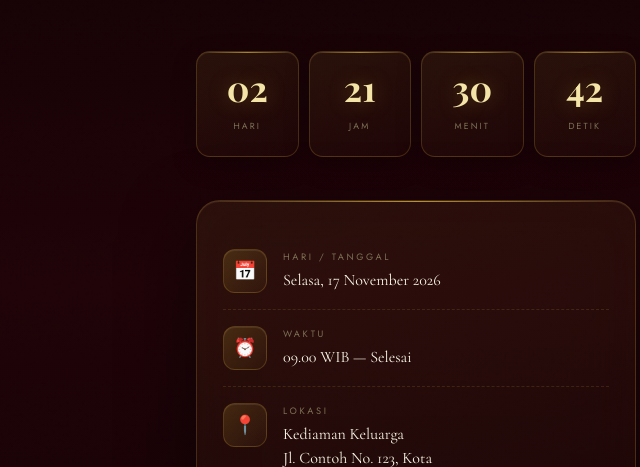
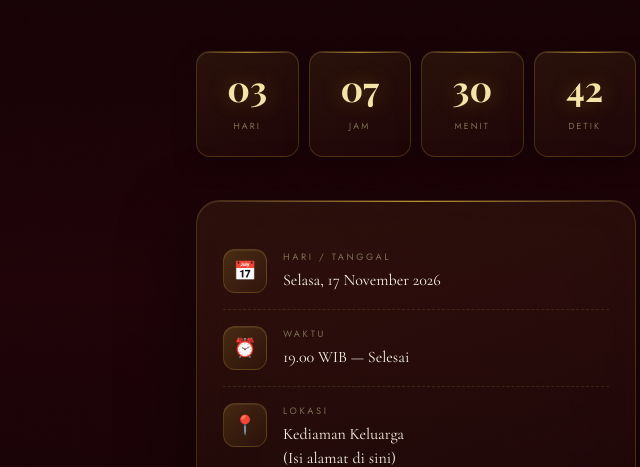
Before and after one commit to MargarethaTeklaFernandes/Undangan-Syukuran-Wisuda-Margaretha-Tekla-Fernandes, a plain HTML site: page index.html in a window 1280 px wide. Both pictures are taken after a click on the button "BUKA UNDANGAN". Shown: the part 333-800 px from the top of the page, 224-864 px from the left. Drawn offline with nearby package versions, Linux system fonts and the light colour scheme; a web font is replaced by a local one.

Commit message:
Update index.html

```diff
--- a/index.html
+++ b/index.html
@@ -828,7 +828,7 @@
     <p class="eyebrow reveal">Undangan Syukuran Wisuda</p>
 
     <div class="photo-wrapper reveal" id="photoWrapper">
-      <!-- GANTI src INI DENGAN FOTO MARGARETHA. CONTOH: src="assets/foto.jpg" -->
+      <!-- GANTI src INI DENGAN FOTO MARGARETHA. CONTOH: src="Tekla.jpeg" -->
       <img class="cover-photo"
            src="Tekla.jpeg"
            alt="Foto Margaretha Tekla Fernandes"
@@ -884,24 +884,24 @@
           <div class="event-icon">📅</div>
           <div>
             <p class="event-label">Hari / Tanggal</p>
-            <p class="event-value" data-date>Minggu, 20 Desember 2026</p>
+            <p class="event-value" data-date>Selasa, 17 November 2026</p>
           </div>
         </div>
         <div class="event-row">
           <div class="event-icon">⏰</div>
           <div>
             <p class="event-label">Waktu</p>
-            <p class="event-value" data-time>09.00 WIB — Selesai</p>
+            <p class="event-value" data-time>19.00 WIB — Selesai</p>
           </div>
         </div>
         <div class="event-row">
           <div class="event-icon">📍</div>
           <div>
             <p class="event-label">Lokasi</p>
-            <p class="event-value" data-location>Kediaman Keluarga<br>Jl. Contoh No. 123, Kota</p>
+            <p class="event-value" data-location>Kediaman Keluarga<br>(Isi alamat di sini)</p>
           </div>
         </div>
-        <a class="map-btn" data-map-link href="https://maps.google.com" target="_blank" rel="noopener">
+        <a class="map-btn" data-map-link href="#" target="_blank" rel="noopener">
           <svg viewBox="0 0 24 24" width="16" height="16" fill="none" stroke="currentColor" stroke-width="2" stroke-linecap="round" stroke-linejoin="round"><path d="M21 10c0 7-9 13-9 13s-9-6-9-13a9 9 0 0 1 18 0z"/><circle cx="12" cy="10" r="3"/></svg>
           Lihat Lokasi
         </a>
@@ -963,6 +963,7 @@
     <path d="M9 18V5l12-2v13"/><circle cx="6" cy="18" r="3"/><circle cx="18" cy="16" r="3"/>
   </svg>
 </button>
+<!-- Bagian lagu: Link ini menggunakan lagu Canon in D -->
 <audio id="bgMusic" loop preload="auto">
   <source src="https://ia801504.us.archive.org/22/items/PachelbelCanonInD_201512/CanonInD.mp3" type="audio/mpeg">
 </audio>
@@ -979,11 +980,11 @@
   var CONFIG = {
     nama: 'Margaretha Tekla Fernandes',
     gelar: 'S.Kom.',
-    eventDate: '2026-11-17T09:00:00+07:00',     // ✅ Tanggal 17 Nov 2026, jam 09.00 WIB
+    eventDate: '2026-11-17T19:00:00+07:00',     // ✅ Diubah ke jam 19.00 (7 Malam)
     tanggalTeks: 'Selasa, 17 November 2026',     // ✅ Teks tanggal
-    waktuTeks: '09.00 WIB — Selesai',
-    lokasiTeks: 'Kediaman Keluarga<br>Jl. Contoh No. 123, Kota', // GANTI ALAMAT
-    mapLink: 'https://maps.google.com/?q=-6.200000,106.816666',  // GANTI LINK MAPS
+    waktuTeks: '19.00 WIB — Selesai',            // ✅ Teks waktu
+    lokasiTeks: 'Kediaman Keluarga<br>(Isi alamat di sini)', // ✍️ KETIK ALAMAT DI SINI
+    mapLink: '#',                                // ✍️ GANTI DENGAN LINK MAPS
     musicUrl: 'https://ia801504.us.archive.org/22/items/PachelbelCanonInD_201512/CanonInD.mp3',
     musicFadeMs: 3000
   };
@@ -1124,6 +1125,7 @@
       document.body.classList.add('opened');
       window.scrollTo(0, 0);
 
+      // Lagu otomatis berputar setelah tombol diklik
       if (musicAvailable && audio) {
         if (musicToggle) musicToggle.classList.add('show');
         audio.volume = 0;
@@ -1247,7 +1249,7 @@
 
   var wishForm = byId('wishForm');
   var wishList = byId('wishList');
-  var STORAGE_KEY = 'wishes_margaretha_wisuda_v4';
+  var STORAGE_KEY = 'wishes_margaretha_wisuda_v5';
 
   function getWishes() {
     try { return JSON.parse(localStorage.getItem(STORAGE_KEY)) || []; }
```
